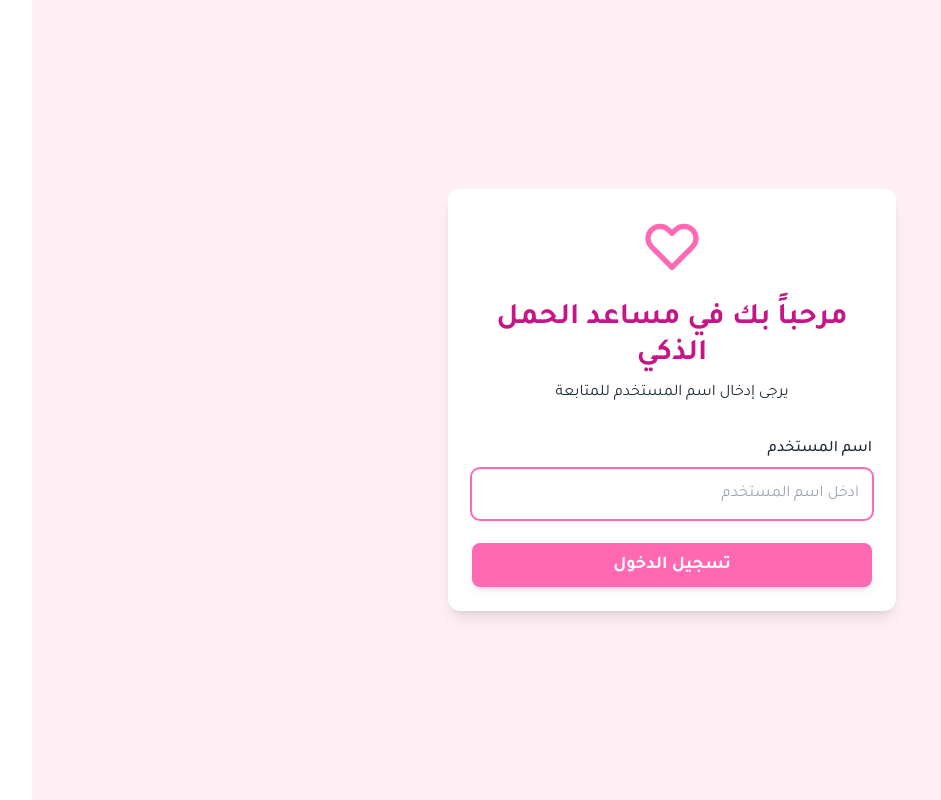
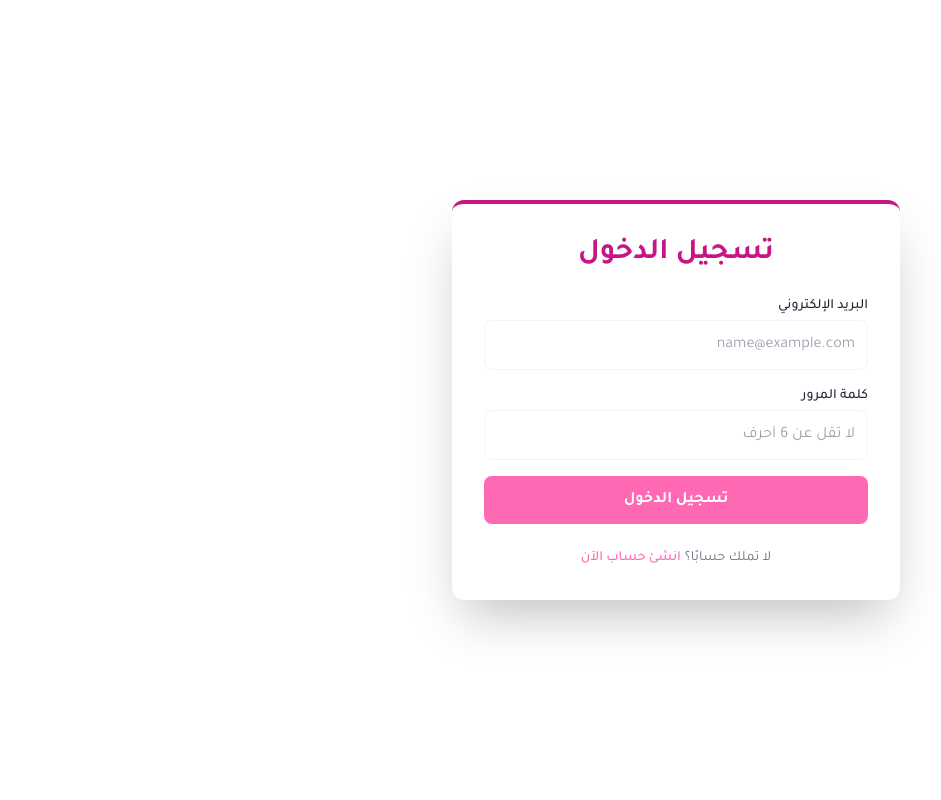
Before and after one commit to ahmedallam111312-collab/smart-pregnancy-app-deploy, a React (Vite) app: page / in a window 1280 px wide. Shown: the whole page, without its empty margins (77-1018 px from the left). Built offline with nearby package versions, Linux system fonts and the light colour scheme.

Commit message:
Update LoginPage.tsx

```diff
--- a/src/pages/LoginPage.tsx
+++ b/src/pages/LoginPage.tsx
@@ -1,52 +1,134 @@
-import React, { useState } from 'react';
+import React, { useState, FormEvent } from 'react';
 import { useUser } from '../hooks/useUser';
-import { Role } from '../types';
-import Button from '../components/Button';
-import Card from '../components/Card';
-import Input from '../components/Input';
+import { Page, Role } from '../types'; // 🚨 تأكد من استيراد Role
+import { createUserWithEmailAndPassword, signInWithEmailAndPassword } from 'firebase/auth';
+import { auth } from '../services/firebase'; // استيراد خدمة التوثيق
 
-const LoginPage: React.FC = () => {
+interface LoginPageProps {
+  navigate: (page: Page) => void;
+}
+
+const LoginPage: React.FC<LoginPageProps> = () => {
+  const [email, setEmail] = useState('');
+  const [password, setPassword] = useState('');
+  const [isRegistering, setIsRegistering] = useState(false);
+  const [error, setError] = useState('');
+  const [isLoading, setIsLoading] = useState(false);
+
   const { login } = useUser();
-  const [username, setUsername] = useState('');
 
-  const handleLogin = (e: React.FormEvent) => {
+  const handleAuth = async (e: FormEvent) => {
     e.preventDefault();
-    if (!username.trim()) return;
+    setError('');
 
-    if (username.trim().toLowerCase() === 'ahmed') {
-      login('ahmed', Role.Admin);
-    } else {
-      login(username.trim(), Role.Patient);
+    // ----------------------------------------------------
+    // 🚨 1. شروط التحقق من صحة المدخلات (VALIDATION)
+    // ----------------------------------------------------
+    if (!email.trim() || !password.trim()) {
+        setError('يرجى ملء حقلي البريد الإلكتروني وكلمة المرور.');
+        return; // <--- يمنع الإرسال إذا كانت الحقول فارغة
+    }
+
+    // Firebase تفرض 6 أحرف على الأقل
+    if (isRegistering && password.length < 6) {
+        setError('يجب أن لا تقل كلمة المرور عن 6 أحرف عند التسجيل.');
+        return; // <--- يمنع الإرسال
+    }
+    // ----------------------------------------------------
+
+    setIsLoading(true);
+
+    try {
+      if (isRegistering) {
+        // إنشاء حساب جديد
+        const userCredential = await createUserWithEmailAndPassword(auth, email, password);
+        // نستخدم UID من Firebase والدور Patient
+        login(userCredential.user.uid, Role.Patient);
+
+      } else {
+        // تسجيل الدخول
+        const userCredential = await signInWithEmailAndPassword(auth, email, password);
+        // نستخدم UID من Firebase والدور Patient
+        login(userCredential.user.uid, Role.Patient);
+      }
+    } catch (err: any) {
+      console.error("Firebase Auth Error:", err);
+
+      // 🚨 2. معالجة أخطاء Firebase المحددة وعرضها بوضوح
+      if (err.code === 'auth/invalid-email') {
+          setError('صيغة البريد الإلكتروني غير صحيحة.');
+      } else if (err.code === 'auth/user-not-found' || err.code === 'auth/wrong-password') {
+          setError('البريد الإلكتروني أو كلمة المرور غير صحيحة.');
+      } else if (err.code === 'auth/email-already-in-use') {
+          setError('هذا البريد الإلكتروني مسجل بالفعل. يرجى تسجيل الدخول.');
+      } else {
+          // رسالة خطأ عامة
+          setError('حدث خطأ في الاتصال، يرجى المحاولة مرة أخرى.');
+      }
+
+    } finally {
+      setIsLoading(false);
     }
   };
 
   return (
-    <div className="min-h-screen flex items-center justify-center bg-brand-pink-light p-4">
-      <Card className="w-full max-w-md text-center">
-        <div className="mx-auto mb-6">
-          <svg className="h-16 w-16 text-brand-pink mx-auto" fill="none" viewBox="0 0 24 24" stroke="currentColor">
-            <path strokeLinecap="round" strokeLinejoin="round" strokeWidth={2} d="M4.318 6.318a4.5 4.5 0 000 6.364L12 20.364l7.682-7.682a4.5 4.5 0 00-6.364-6.364L12 7.636l-1.318-1.318a4.5 4.5 0 00-6.364 0z" />
-          </svg>
-        </div>
-        <h1 className="text-3xl font-bold text-brand-pink-dark mb-2">مرحباً بك في مساعد الحمل الذكي</h1>
-        <p className="text-brand-gray-dark mb-8">يرجى إدخال اسم المستخدم للمتابعة</p>
+    <div className="flex flex-col items-center justify-center min-h-screen p-4">
+      <div className="bg-white p-8 rounded-xl shadow-2xl w-full max-w-md border-t-4 border-brand-pink-dark">
+        <h2 className="text-3xl font-bold text-center text-brand-pink-dark mb-6">
+          {isRegistering ? 'إنشاء حساب جديد' : 'تسجيل الدخول'}
+        </h2>
 
-        <form onSubmit={handleLogin} className="space-y-6">
-          <Input
-            id="username"
-            label="اسم المستخدم"
-            type="text"
-            value={username}
-            onChange={(e) => setUsername(e.target.value)}
-            placeholder="أدخل اسم المستخدم"
-            required
-            autoFocus
-          />
-          <Button type="submit" className="w-full text-lg">
-            تسجيل الدخول
-          </Button>
+        {error && (
+          <p className="bg-red-100 text-red-700 p-3 rounded mb-4 text-sm border border-red-300">
+            {error}
+          </p>
+        )}
+
+        <form onSubmit={handleAuth} className="space-y-4">
+          <div>
+            <label className="block text-sm font-medium text-brand-gray-dark mb-1">البريد الإلكتروني</label>
+            <input
+              type="email"
+              value={email}
+              onChange={(e) => setEmail(e.target.value)}
+              required
+              className="w-full p-3 border border-brand-gray-light rounded-lg focus:ring-brand-pink focus:border-brand-pink"
+              placeholder="name@example.com"
+            />
+          </div>
+          <div>
+            <label className="block text-sm font-medium text-brand-gray-dark mb-1">كلمة المرور</label>
+            <input
+              type="password"
+              value={password}
+              onChange={(e) => setPassword(e.target.value)}
+              required
+              // تمت إزالة minLength من الـ input لأننا نتحقق منها في JS (لزيادة التحكم)
+              className="w-full p-3 border border-brand-gray-light rounded-lg focus:ring-brand-pink focus:border-brand-pink"
+              placeholder="لا تقل عن 6 أحرف"
+            />
+          </div>
+
+          <button
+            type="submit"
+            disabled={isLoading} // 🚨 يمنع النقر المتكرر أثناء التحميل
+            className="w-full bg-brand-pink text-white py-3 rounded-lg font-semibold hover:bg-brand-pink-dark transition-colors disabled:bg-gray-400"
+          >
+            {isLoading ? 'جارِ التحميل...' : isRegistering ? 'إنشاء وتسجيل الدخول' : 'تسجيل الدخول'}
+          </button>
         </form>
-      </Card>
+
+        <p className="mt-6 text-center text-sm text-brand-gray">
+          {isRegistering ? 'لديك حساب بالفعل؟' : 'لا تملك حسابًا؟'}
+          <button
+            type="button"
+            onClick={() => setIsRegistering(!isRegistering)}
+            className="text-brand-pink font-medium hover:underline mr-1"
+          >
+            {isRegistering ? 'تسجيل الدخول' : 'انشئ حساب الآن'}
+          </button>
+        </p>
+      </div>
     </div>
   );
 };
```
